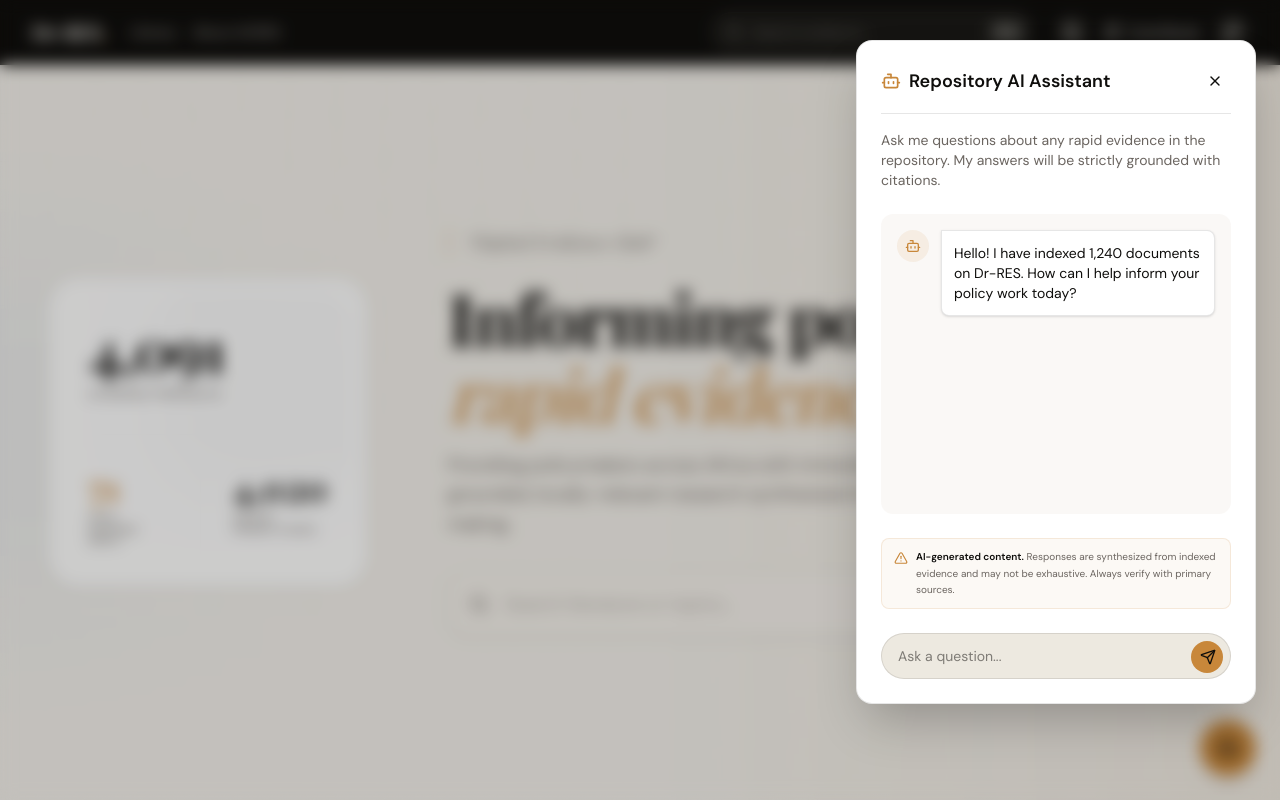
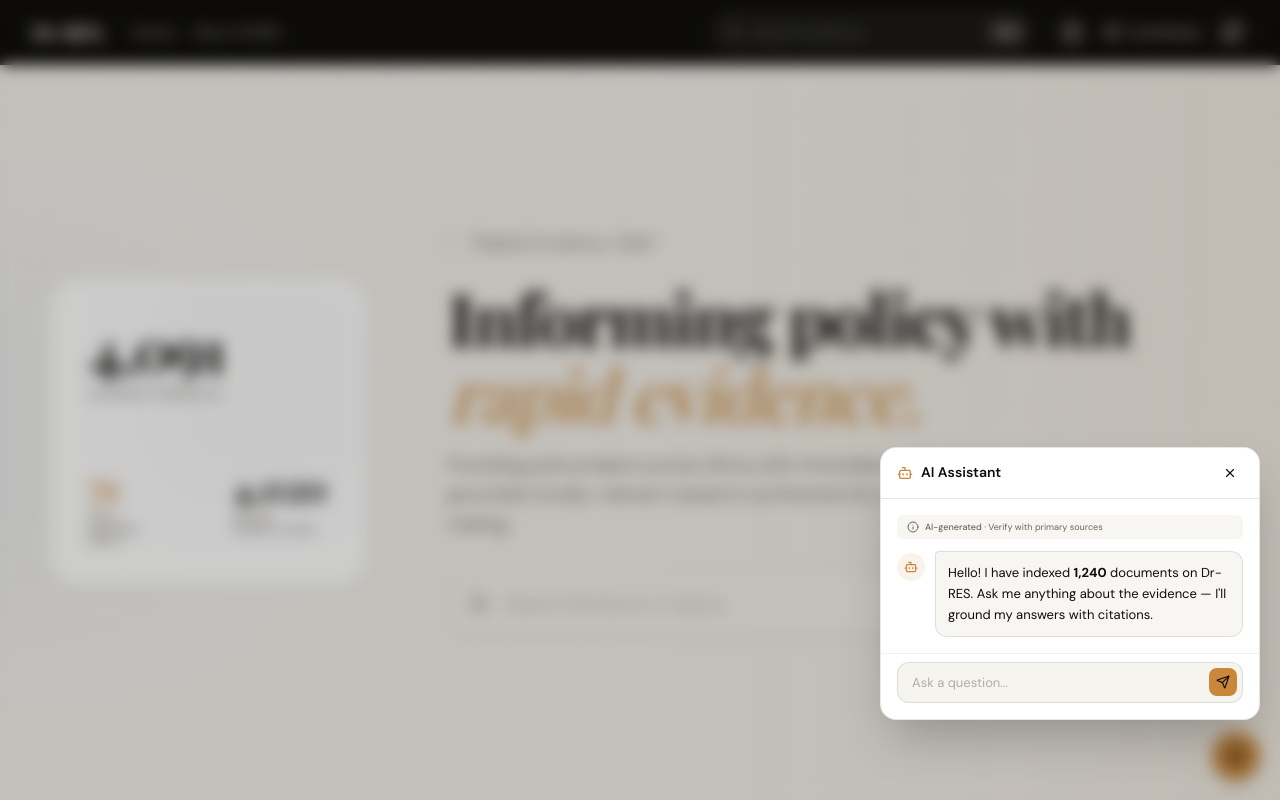
Before and after one commit to Aurits/drres-app, a Next.js app in the folder frontend/: page / in a window 1280 px wide. Both pictures are taken after a click on the button 1228 px from the left and 748 px from the top of the page. Built offline with nearby package versions, Linux system fonts and the light colour scheme.

Commit message:
feat: initialize project structure with documentation and AI chat drawer component

```diff
--- a/frontend/components/ui/AskAIDrawer.tsx
+++ b/frontend/components/ui/AskAIDrawer.tsx
@@ -3,7 +3,7 @@
 import { useState } from "react";
 import * as Dialog from "@radix-ui/react-dialog";
 import { AnimatePresence, motion } from "framer-motion";
-import { Bot, X, Send, AlertTriangle } from "lucide-react";
+import { Bot, X, Send, Info } from "lucide-react";
 
 export function AskAIDrawer() {
   const [open, setOpen] = useState(false);
@@ -11,8 +11,8 @@ export function AskAIDrawer() {
   return (
     <Dialog.Root open={open} onOpenChange={setOpen}>
       <Dialog.Trigger asChild>
-        <button className="fixed bottom-6 right-6 z-50 flex h-14 w-14 items-center justify-center rounded-full bg-primary text-primary-foreground shadow-lg hover:shadow-xl hover:scale-105 transition-all outline-none focus-visible:ring-2 focus-visible:ring-primary focus-visible:ring-offset-2">
-          <Bot className="h-6 w-6" />
+        <button className="fixed bottom-5 right-5 z-50 flex h-12 w-12 items-center justify-center rounded-full bg-primary text-primary-foreground shadow-lg hover:shadow-xl hover:scale-105 transition-all outline-none focus-visible:ring-2 focus-visible:ring-primary focus-visible:ring-offset-2">
+          <Bot className="h-5 w-5" />
         </button>
       </Dialog.Trigger>
 
@@ -33,53 +33,58 @@ export function AskAIDrawer() {
                 animate={{ opacity: 1, y: 0, scale: 1 }}
                 exit={{ opacity: 0, y: 20, scale: 0.95 }}
                 transition={{ type: "spring", damping: 25, stiffness: 300 }}
-                className="fixed bottom-24 right-6 z-50 w-full max-w-[400px] flex flex-col gap-4 rounded-2xl border border-border bg-card p-6 shadow-2xl outline-none"
+                className="fixed z-50 border border-border bg-card shadow-2xl outline-none flex flex-col
+                  bottom-0 right-0 w-full h-[85vh] rounded-t-2xl
+                  sm:bottom-20 sm:right-5 sm:w-[380px] sm:h-auto sm:max-h-[520px] sm:rounded-2xl"
               >
-                <div className="flex items-center justify-between border-b border-border pb-4">
-                  <Dialog.Title className="text-lg font-semibold flex items-center gap-2">
-                    <Bot className="h-5 w-5 text-primary" />
-                    Repository AI Assistant
+                {/* Header */}
+                <div className="flex items-center justify-between px-4 py-3 border-b border-border shrink-0">
+                  <Dialog.Title className="text-[14px] font-semibold flex items-center gap-2 text-foreground">
+                    <Bot className="h-4 w-4 text-primary" />
+                    AI Assistant
                   </Dialog.Title>
                   <Dialog.Close asChild>
-                    <button className="rounded-full p-2 hover:bg-muted transition-colors outline-none focus-visible:ring-2 focus-visible:ring-primary">
-                      <X className="h-4 w-4" />
+                    <button className="rounded-full p-1.5 hover:bg-muted transition-colors outline-none cursor-pointer">
+                      <X className="h-3.5 w-3.5" />
                     </button>
                   </Dialog.Close>
                 </div>
 
-                <Dialog.Description className="text-sm text-muted-foreground">
-                  Ask me questions about any rapid evidence in the repository. My answers will be strictly grounded with citations.
-                </Dialog.Description>
+                {/* Chat Area */}
+                <div className="flex-1 min-h-0 overflow-y-auto px-4 py-4 flex flex-col gap-3">
+                  {/* AI Disclaimer — REQ17 (inline, compact) */}
+                  <div className="flex items-center gap-1.5 px-2.5 py-1.5 bg-muted/40 rounded-md">
+                    <Info className="w-3 h-3 text-muted-foreground shrink-0" />
+                    <p className="text-[9px] leading-snug text-muted-foreground">
+                      <span className="font-medium">AI-generated</span> · Verify with primary sources
+                    </p>
+                  </div>
 
-                <div className="flex-1 min-h-[300px] my-2 p-4 rounded-xl bg-muted/30 overflow-y-auto flex flex-col gap-4">
-                  {/* Mock Chat Message */}
-                  <div className="flex gap-3">
-                    <div className="h-8 w-8 rounded-full bg-primary/10 flex items-center justify-center shrink-0">
-                      <Bot className="h-4 w-4 text-primary" />
+                  {/* Welcome Message */}
+                  <Dialog.Description asChild>
+                    <div className="flex gap-2.5">
+                      <div className="h-7 w-7 rounded-full bg-primary/10 flex items-center justify-center shrink-0 mt-0.5">
+                        <Bot className="h-3.5 w-3.5 text-primary" />
+                      </div>
+                      <div className="bg-muted/40 border border-border rounded-xl rounded-tl-sm px-3 py-2.5 text-[13px] leading-relaxed text-foreground">
+                        Hello! I have indexed <strong>1,240</strong> documents on Dr-RES. Ask me anything about the evidence — I&apos;ll ground my answers with citations.
+                      </div>
                     </div>
-                    <div className="bg-card border border-border rounded-lg rounded-tl-none p-3 text-sm shadow-sm">
-                      <p>Hello! I have indexed 1,240 documents on Dr-RES. How can I help inform your policy work today?</p>
-                    </div>
-                  </div>
+                  </Dialog.Description>
                 </div>
 
-                {/* AI Disclaimer — REQ17 */}
-                <div className="flex items-start gap-2 px-3 py-2.5 bg-primary/5 rounded-lg border border-primary/15">
-                  <AlertTriangle className="w-3.5 h-3.5 text-primary shrink-0 mt-0.5" />
-                  <p className="text-[10px] leading-relaxed text-muted-foreground">
-                    <span className="font-semibold text-foreground">AI-generated content.</span> Responses are synthesized from indexed evidence and may not be exhaustive. Always verify with primary sources.
-                  </p>
-                </div>
-
-                <div className="relative mt-2">
-                  <input
-                    type="text"
-                    placeholder="Ask a question..."
-                    className="w-full bg-muted border border-border rounded-full pl-4 pr-12 py-3 text-sm focus:outline-none focus:ring-2 focus:ring-primary/20"
-                  />
-                  <button className="absolute right-2 top-2 h-8 w-8 flex items-center justify-center rounded-full bg-primary text-primary-foreground hover:bg-primary/90 transition-colors">
-                    <Send className="h-4 w-4 ml-0.5" />
-                  </button>
+                {/* Input */}
+                <div className="px-4 pb-4 pt-2 shrink-0 border-t border-border/50">
+                  <div className="relative">
+                    <input
+                      type="text"
+                      placeholder="Ask a question..."
+                      className="w-full bg-muted/50 border border-border rounded-xl pl-3.5 pr-10 py-2.5 text-[13px] focus:outline-none focus:ring-1 focus:ring-primary/30 focus:border-primary/40 transition-all text-foreground placeholder:text-muted-foreground/50"
+                    />
+                    <button className="absolute right-1.5 top-1.5 h-7 w-7 flex items-center justify-center rounded-lg bg-primary text-primary-foreground hover:bg-primary/90 transition-colors cursor-pointer">
+                      <Send className="h-3.5 w-3.5" />
+                    </button>
+                  </div>
                 </div>
               </motion.div>
             </Dialog.Content>
```
Also changed, not shown: 2 other files (tests, documents, lock files or other folders).
